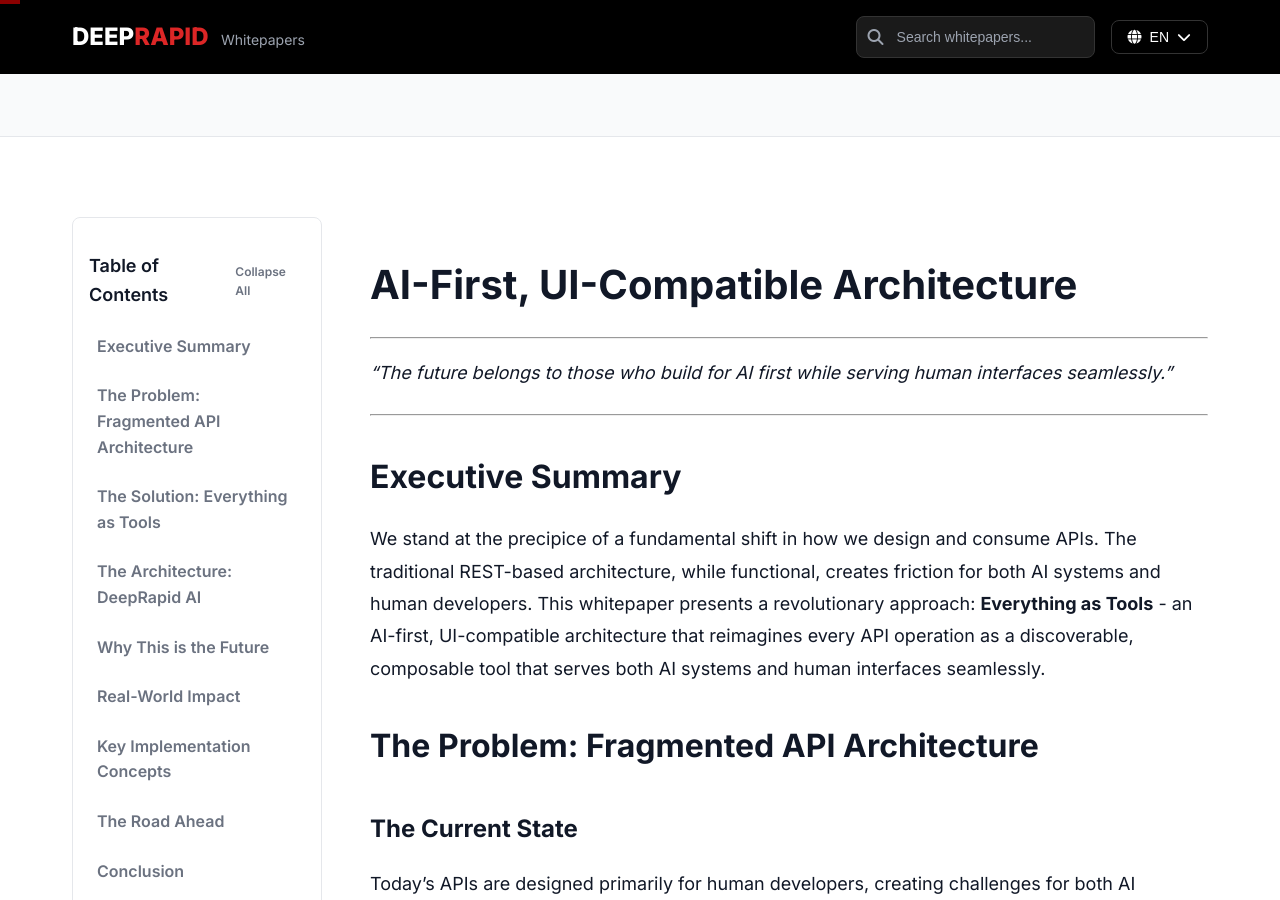
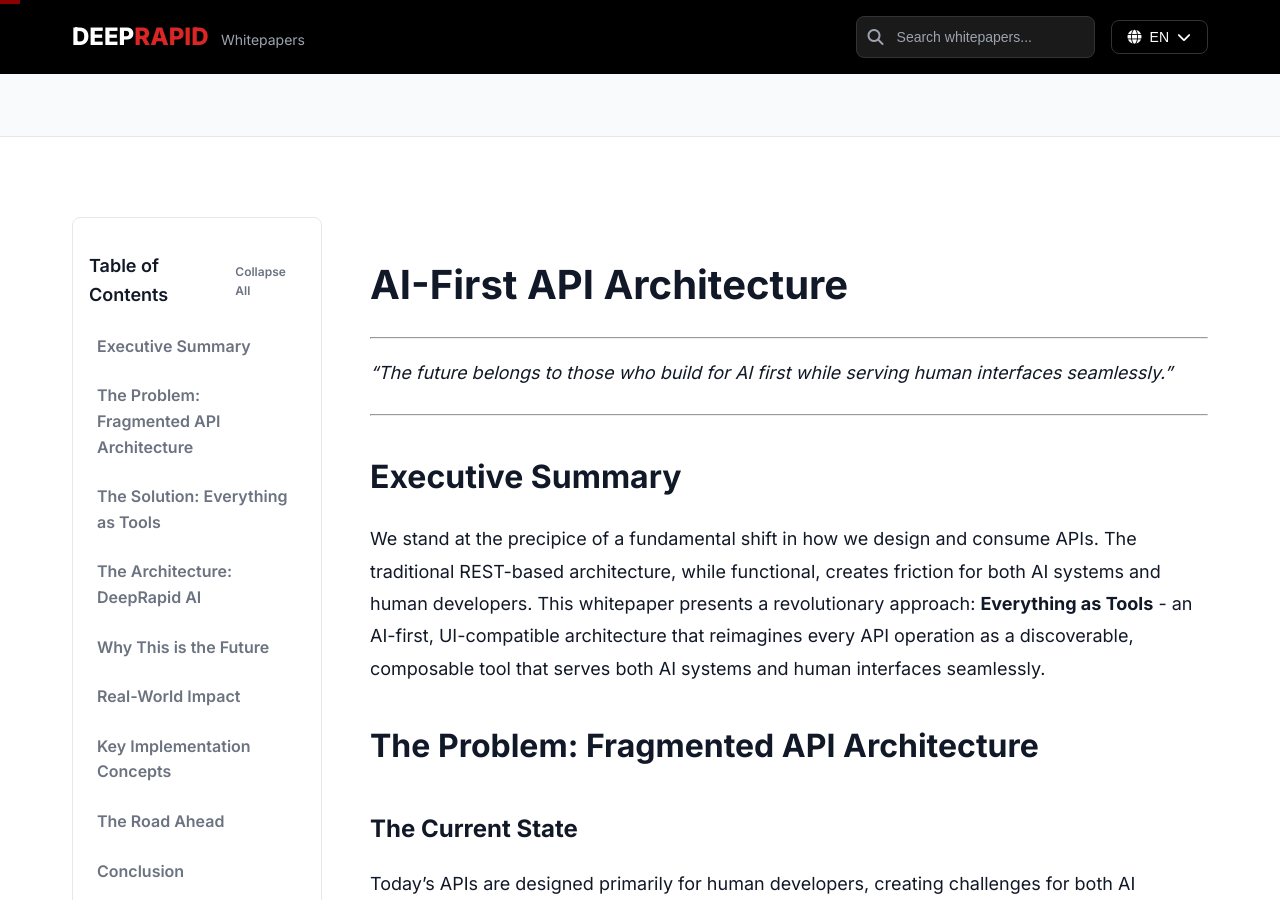
Before and after one commit to deeprapid/whitepapers, a Jekyll site: the page built from content/en/everything-as-tools.md, in a window 1280 px wide and 900 px high, scrolled down 380 px. Built offline with Jekyll 4.4.1, drawn with Linux system fonts in a browser that asks for light colours; comment, search, counter and statistics services are not loaded.

Commit message:
Update main title to 'AI-First API Architecture'

```diff
--- a/content/en/everything-as-tools.md
+++ b/content/en/everything-as-tools.md
@@ -9,7 +9,7 @@ tags: ["AI", "APIs", "Architecture", "Future", "Innovation"]
 permalink: /en/whitepapers/everything-as-tools/
 ---
 
-# AI-First, UI-Compatible Architecture
+# AI-First API Architecture
 
 ---
 
```
